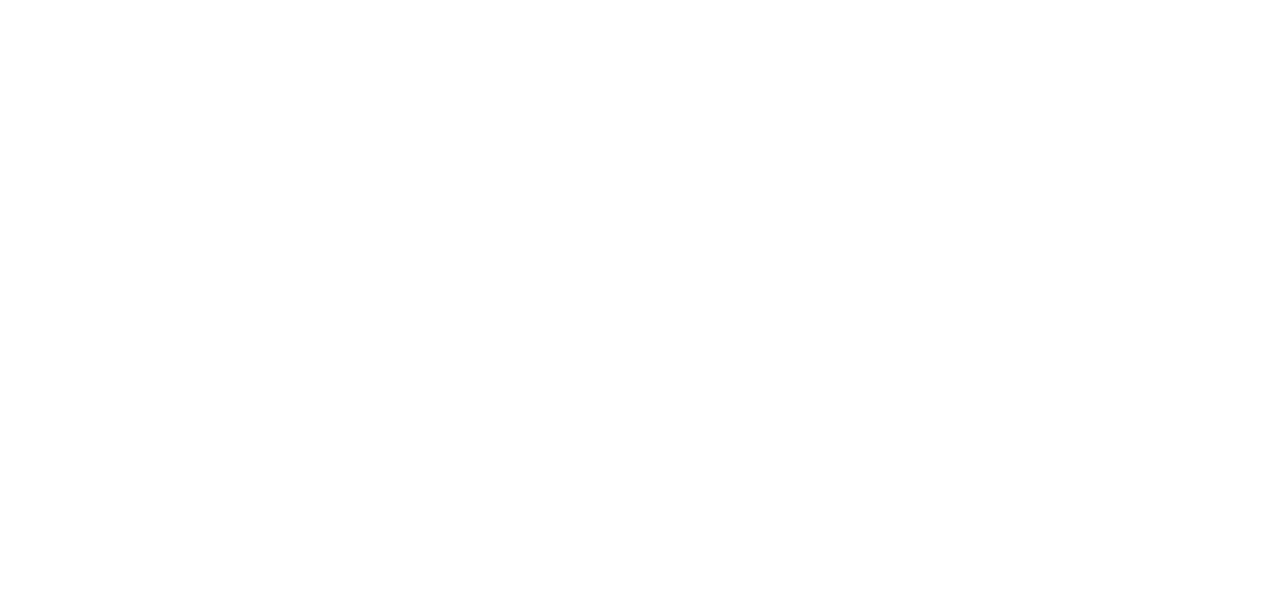
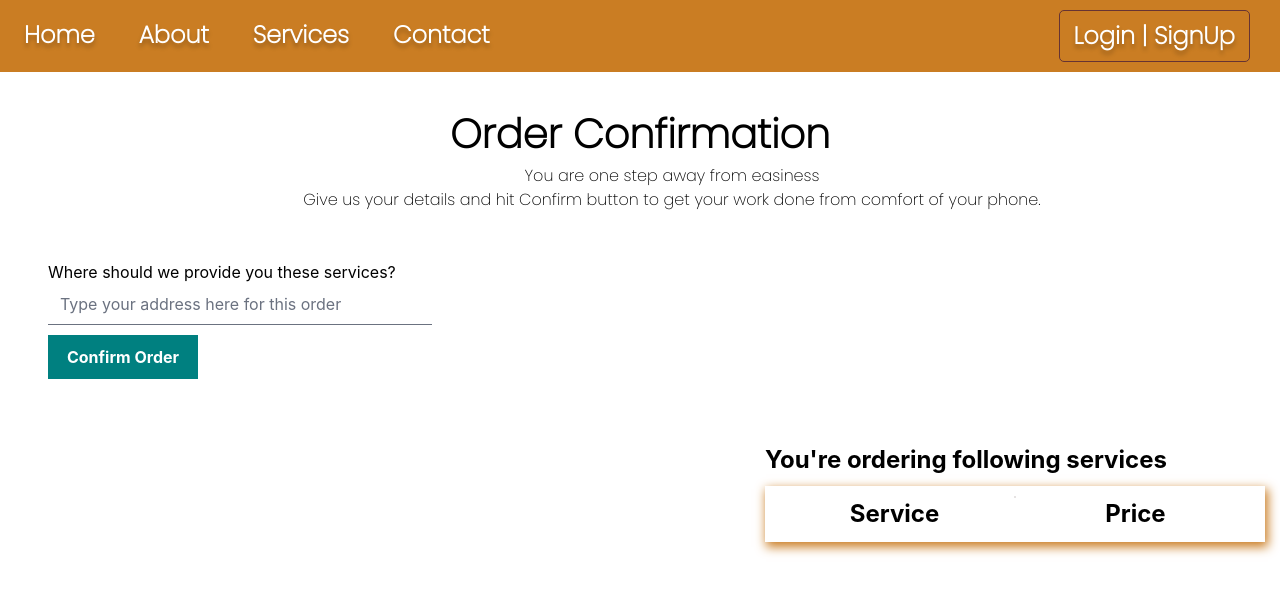
Before and after one commit to abdullahan1928/Karigar, a React (Create React App) app in the folder client/: page /service/1/checkout in a window 1280 px wide. Before the commit this address had no page. Shown: the top 594 px of the page. Built offline with nearby package versions, Linux system fonts and the light colour scheme; what react-scroll-motion would draw is missing.

Commit message:
Cart Updated

```diff
--- a/client/package.json
+++ b/client/package.json
@@ -32,6 +32,7 @@
     "react-typed": "^1.2.0",
     "redux-devtools-extension": "^2.13.9",
     "sass": "^1.52.1",
+    "simplebar-react": "^2.4.1",
     "styled-components": "^5.3.5",
     "swiper": "^8.0.7"
   },
--- a/client/src/App.js
+++ b/client/src/App.js
@@ -14,6 +14,7 @@ import Profile from './pages/Dashboard/Profile/Profile';
 import { userInputs } from './formSource';
 import PreviousOrders from './pages/Dashboard/PreviousOrders/PreviousOrders';
 import OrdersInQueue from './pages/Dashboard/OrdersInQueue/OrdersInQueue';
+import Checkout from './pages/Subservices/Checkout/Checkout';
 
 function App() {
   return (
@@ -23,20 +24,23 @@ function App() {
         <Route path="/about" element={<About />} />
         <Route path="/service" >
           <Route index element={<Services />} />
-          <Route path=":title" element={<SubService />} />
-        </Route>
+          <Route path=":title" >
+            <Route index element={<SubService />} />
+            <Route path="checkout" element={<Checkout />} />
+          </Route >
+        </Route >
         <Route path="/contact" element={<Contact />} />
         <Route path="/register" element={<RegisterPage />} />
         <Route path="/login" element={<LoginPage />} />
         <Route path="/dashboard" >
           <Route index element={<Dashboard />} />
-          <Route path="profile" element={<Profile inputs={userInputs} title="Profile" />} />
+          <Route path="profile" element={<Profile inputs={userInputs} />} />
           <Route path="previousorders" element={<PreviousOrders />} />
           <Route path="ordersinqueue" element={<OrdersInQueue />} />
         </Route>
       </Routes>
       <AlertNotifications />
-    </Router>
+    </Router >
   );
 }
 
--- /dev/null
+++ b/client/src/Context/CartContext.jsx
@@ -0,0 +1,15 @@
+import React, { createContext, useState } from 'react'
+
+export const CartCont = createContext()
+
+const CartContext = ({ children }) => {
+    const [cartItems, setCartItems] = useState([])
+
+    return (
+        <CartCont.Provider value={{ cartItems, setCartItems }}>
+            {children}
+        </CartCont.Provider>
+    )
+}
+
+export default CartContext
--- a/client/src/index.js
+++ b/client/src/index.js
@@ -4,12 +4,15 @@ import './index.css';
 import App from './App';
 import store from './store/store';
 import { Provider } from 'react-redux';
+import CartContext from './Context/CartContext';
 
 
 ReactDOM.render(
   <React.StrictMode>
     <Provider store={store}>
-      <App />
+      <CartContext>
+        <App />
+      </CartContext>
     </Provider>
   </React.StrictMode>,
   document.getElementById('root')
--- a/client/src/pages/Services/Service.jsx
+++ b/client/src/pages/Services/Service.jsx
@@ -39,11 +39,11 @@ const Service = () => {
               Servic.map((obj) => {
                 return (
                   <li>
-                    <Link to={{ pathname: `/service/${obj.title}` }}
+                    <Link to={{ pathname: `${obj.title}` }}
                       onClick={(() => {
                         localStorage.setItem('service', obj.id)
                       })}
-                      >
+                    >
                       <ServiceCard
                         title={obj.title}
                         status={obj.status}
--- /dev/null
+++ b/client/src/pages/Subservices/Checkout/Checkout.css
@@ -0,0 +1,52 @@
+.checkoutContainer {
+    width: 80%;
+    float: right;
+    margin: 15px;
+    width: 500px
+}
+
+.checkoutTitle {
+    font-size: 2.5rem;
+    font-weight: 800;
+    color: black;
+    font-family: Poppins;
+    text-align: center;
+    margin-top: 2rem;
+}
+
+.checkoutDescription {
+    color: black;
+    font-family: Poppins;
+    margin-left: 4rem;
+    text-align: center;
+}
+
+.yourCartItems {
+    font-size: 1.5em;
+    font-weight: bold;
+    color: #000;
+    /* margin-left: 1.5rem; */
+}
+
+
+.cartTable {
+    display: flex;
+    margin-top: 0.5rem;
+    -webkit-box-shadow: 2px 4px 10px 1px rgba(0, 0, 0, 0.47);
+    box-shadow: 2px 4px 10px 1px #CA7D23;
+    padding: 10px;
+}
+
+.tableHeading {
+    font-size: 1.5rem;
+    color: #000;
+    text-align: center;
+    width: 250px;
+    font-weight: bold;
+}
+
+.formContainer {
+    margin: 3rem;
+    width: 60rem;
+    float: left;
+}
--- /dev/null
+++ b/client/src/pages/Subservices/Checkout/Checkout.jsx
@@ -0,0 +1,81 @@
+import React, { useContext } from 'react'
+import Navbar from "../../../shared/components/Navbar/Navbar";
+import './Checkout.css';
+import { useState } from "react";
+import { useLocation } from 'react-router-dom'
+import { CartCont } from '../../../Context/CartContext';
+
+export const Checkout = ({ }) => {
+
+    const { cartItems, setCartItems } = useContext(CartCont);
+    console.log(useContext(CartCont))
+
+    return (
+        <>
+            <Navbar />
+            <h1 className='checkoutTitle'>Order Confirmation</h1>
+            <p className='checkoutDescription'>
+                You are one step away from easiness <br /> Give us your details and hit Confirm button to get your work done from comfort of your phone.
+            </p>
+
+            <div className='formContainer'>
+
+                <div className="formInput">
+                    <label>Where should we provide you these services?</label>
+                    <input type="text" placeholder="Type your address here for this order" />
+                </div>
+
+
+                <form className='checkout-changes'>
+                    <button className='save'>Confirm Order</button>
+                </form>
+
+            </div>
+
+            <div className="checkoutContainer">
+
+                <div className='yourCartItems'>
+                    <h2>
+                        You're ordering following services
+                    </h2>
+                </div>
+
+                <div className='cartTable'>
+                    <div className='tableHeading'>
+                        Service
+                        <div>
+                            {cartItems.map((item, index) =>
+                                <div key={index} className="row">
+                                    <hr />
+                                    <div className="col-2">{item.title}</div>
+                                </div>
+                            )}
+                        </div>
+                    </div>
+                    <hr />
+                    <div className='tableHeading'>
+                        Price
+                        <div>
+                            {cartItems.map((item, index) =>
+                                <div key={index} className="row">
+                                    <hr />
+                                    <div className="col-2">{item.price}</div>
+                                </div>
+                            )}
+                        </div>
+
+                    </div>
+                </div>
+
+
+                <div className='tableData'>
+
+                </div>
+            </div>
+
+        </>
+
+    );
+};
+
+export default Checkout;
--- a/client/src/pages/Subservices/Subservices.css
+++ b/client/src/pages/Subservices/Subservices.css
@@ -64,6 +64,16 @@
   list-style-type: none;
 }
 
+.cart-btn-container {
+  margin-left: 82rem;
+
+  top: 0;
+  margin-top: 5rem;
+  bottom: 0;
+  position: fixed;
+
+}
+
 .cartSection {
   float: right;
   background-color: #e0e0e0;
@@ -73,6 +83,14 @@
   /* flex: 1; */
   top: 0;
   width: 350px;
-  height: 500px;
+  height: 600px;
   /* margin: 30px 50px 0px 0px; */
 }
+
+.proceed {
+  text-align: center;
+  border: none;
+  width: 350px;
+  top: 0px;
+  margin-left: 0.2rem;
+}
--- a/client/src/shared/components/Cart/Cart.jsx
+++ b/client/src/shared/components/Cart/Cart.jsx
@@ -1,21 +1,27 @@
 import React from 'react';
 import './Cart.css'
+import SimpleBar from 'simplebar-react';
+import 'simplebar-react/dist/simplebar.min.css';
 
 export default function Cart({ cartItems }) {
 
     return (
         <>
             <h2>Cart Items</h2>
+            <SimpleBar
+                style={{ maxHeight: 430 }}
+            >
                 <div>
                     <div> {cartItems.length === 0 && <div>Cart is empty</div>}</div>
                     {cartItems.map((item, index) =>
                         <div key={index} className="row">
                             {item.id}
                             <div className="col-2">{item.title}</div>
-                        {/* <div className="col-2">{item.description}</div> */}
+                            <div className="col-2">{item.description}</div>
                         </div>
                     )}
                 </div>
+            </SimpleBar>
         </>
     );
 
```
Also changed, not shown: client/src/pages/Dashboard/Profile/Profile.css (+0 -7 lines), client/src/pages/Dashboard/Profile/Profile.jsx (+2 -5 lines), client/src/pages/Subservices/Subservices.jsx (+34 -12 lines), 1 other file (tests, documents, lock files or other folders). Lines whose indentation alone changed are shown as unchanged.
